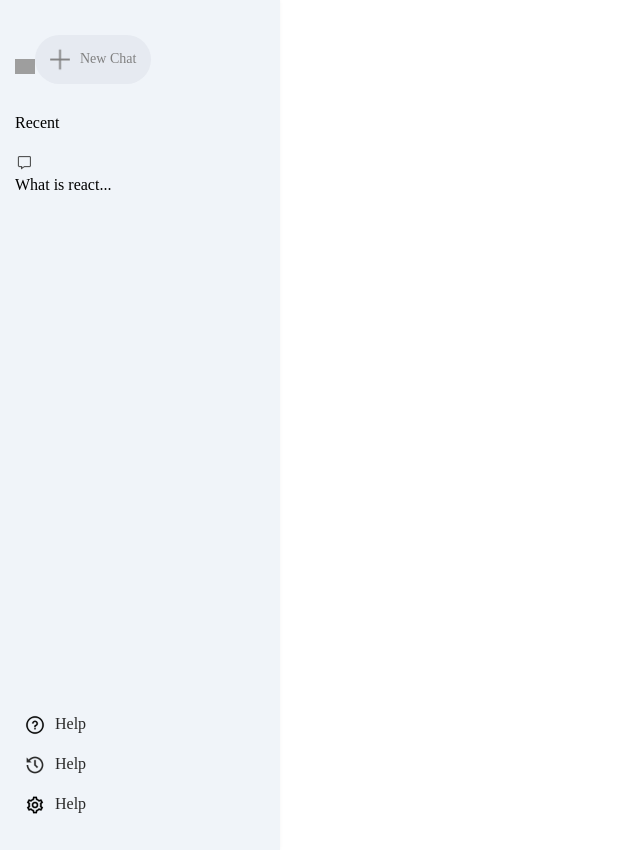
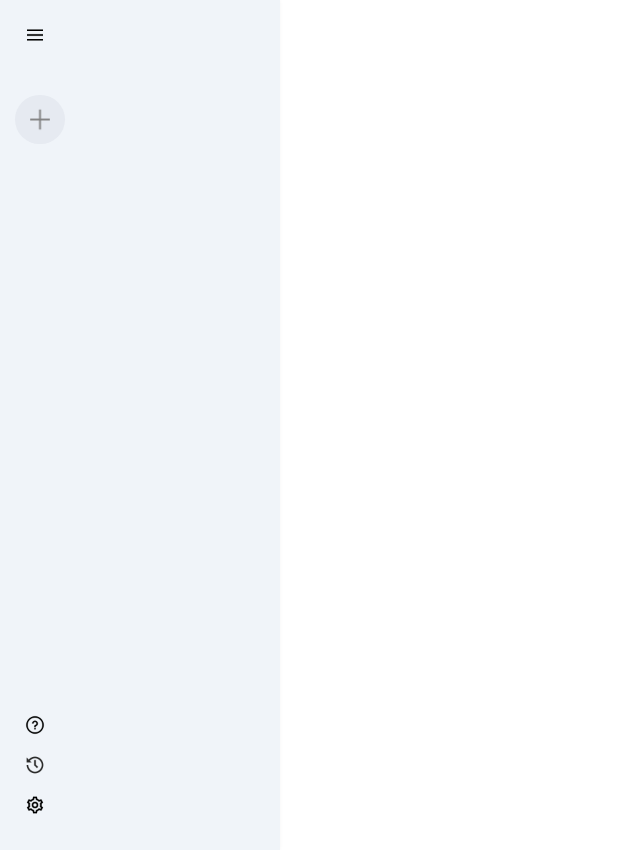
Before and after one commit to NoahMenezes/gemini-clone, a React (Vite) app: page / in a window 1280 px wide. Shown: the whole page, without its empty margins (0-640 px from the left). Built offline with nearby package versions, Linux system fonts and the light colour scheme; grey boxes are pictures that could not be loaded.

Commit message:
Sidebar.jsx

```diff
--- a/src/components/Sidebar/Sidebar.css
+++ b/src/components/Sidebar/Sidebar.css
@@ -1,24 +1,29 @@
-.sidebar{
+.sidebar {
     min-height: 100vh;
     display: inline-flex;
-    flex-direction: column ;
+    flex-direction: column;
     justify-content: space-between;
     background-color: #f0f4f9;
     padding: 25px 15px;
+    /* Added for smooth animation */
+    transition: 0.5s;
 }
-.sidebar img{
-     width: 20px;
+
+.sidebar img {
+    width: 20px;
 }
-.sidebar .menu{
+
+.sidebar .menu {
     display: block;
     margin-left: 10px;
-    cursor:pointer;
+    cursor: pointer;
 }
-.sidebar .new-chat{
-    margin-top: 10px;
+
+.sidebar .new-chat {
+    margin-top: 50px; /* Adjusted margin */
     display: inline-flex;
     align-items: center;
-    gap:10px;
+    gap: 10px;
     padding: 10px 15px;
     background-color: #e6eaf1;
     border-radius: 50px;
@@ -26,25 +31,51 @@
     color: grey;
     cursor: pointer;
 }
-.sidebar .recent{
+
+.sidebar .recent {
+    display: flex;
+    flex-direction: column;
+    /* Added for smooth appearance */
+    animation: fadeIn 1.5s;
+}
+
+/* For fade-in animation on text */
+@keyframes fadeIn {
+    from {
+        opacity: 0;
+    }
+    to {
+        opacity: 1;
+    }
+}
+
+
+.sidebar .recent-title {
+    margin-top: 30px;
+    margin-bottom: 20px;
+}
+
+.sidebar .recent-entry {
+    display: flex;
+    align-items: center; /* Changed to center for better alignment */
+    gap: 10px;
+    padding: 10px;
+    padding-right: 40px;
+    border-radius: 50px;
+    color: #282828;
+    cursor: pointer;
+}
+
+.sidebar .recent-entry:hover {
+    background-color: #e2e6eb;
+}
+
+.sidebar .bottom {
     display: flex;
     flex-direction: column;
 }
-.sidebar .recent-title{
-    margin-top: 30px;
-    margin-bottom: 20px;
-}
-.sidebar .recent-entry{
-    display: flex;
-    align-items: start;
-    gap:10px;
-    padding: 10px;
-    padding-right: 40px;
-    border-radius: 50px;
-    color: #292929;;
+
+.sidebar .bottom-item {
+    padding-right: 10px;
     cursor: pointer;
 }
-
-.sidebar .recent-entry:hover{
-    background-color: #e2e2e2;
-}
--- a/src/components/Sidebar/Sidebar.jsx
+++ b/src/components/Sidebar/Sidebar.jsx
@@ -1,39 +1,53 @@
-import React from 'react'
-import './Sidebar.css'
-import {assets} from '../../gemini-clone-assets/assets/assets'
+import React, { useState } from 'react';
+import './Sidebar.css';
+import { assets } from '../../gemini-clone-assets/assets/assets';
+
 const Sidebar = () => {
+    // 1. State to track if the sidebar is extended
+    const [extended, setExtended] = useState(false);
+
     return (
         <div className='sidebar'>
             <div className="top">
-        <img src="menu" alt={assets.menu_icon} />
+                {/* 2. Click this image to toggle the 'extended' state */}
+                <img
+                    onClick={() => setExtended(prev => !prev)}
+                    className='menu'
+                    src={assets.menu_icon}
+                    alt="Menu Icon"
+                />
                 <div className='new-chat'>
-            <img src={assets.plus_icon} alt="" />
-            <p>New Chat</p>
+                    <img src={assets.plus_icon} alt="New Chat Icon" />
+                    {/* 3. This text only shows if 'extended' is true */}
+                    {extended ? <p>New Chat</p> : null}
                 </div>
+
+                {extended ? (
                     <div className="recent">
                         <p className="recent-title">Recent</p>
-            <div className="reecent-entry">
-                <img src={assets.message_icon} alt="" />
+                        <div className="recent-entry">
+                            <img src={assets.message_icon} alt="Message Icon" />
                             <p>What is react...</p>
                         </div>
                     </div>
+                ) : null}
             </div>
             <div className="bottom">
-        <div className="botton-item recent-entry">
-            <img src={assets.question_icon} alt="" />
-            <p>Help</p>
+                <div className="bottom-item recent-entry">
+                    <img src={assets.question_icon} alt="Help Icon" />
+                    {extended ? <p>Help</p> : null}
                 </div>
-        <div className="botton-item recent-entry">
-            <img src={assets.history_icon} alt="" />
-            <p>Help</p>
+                <div className="bottom-item recent-entry">
+                    <img src={assets.history_icon} alt="History Icon" />
+                    {extended ? <p>Activity</p> : null}
                 </div>
-        <div className="botton-item recent-entry">
-            <img src={assets.setting_icon} alt="" />
-            <p>Help</p>
+                <div className="bottom-item recent-entry">
+                    <img src={assets.setting_icon} alt="Settings Icon" />
+                    {extended ? <p>Settings</p> : null}
                 </div>
             </div>
         </div>
-  )
-}
+    );
+};
 
-export default Sidebar
+export default Sidebar;
```
Lines whose indentation alone changed are shown as unchanged.
